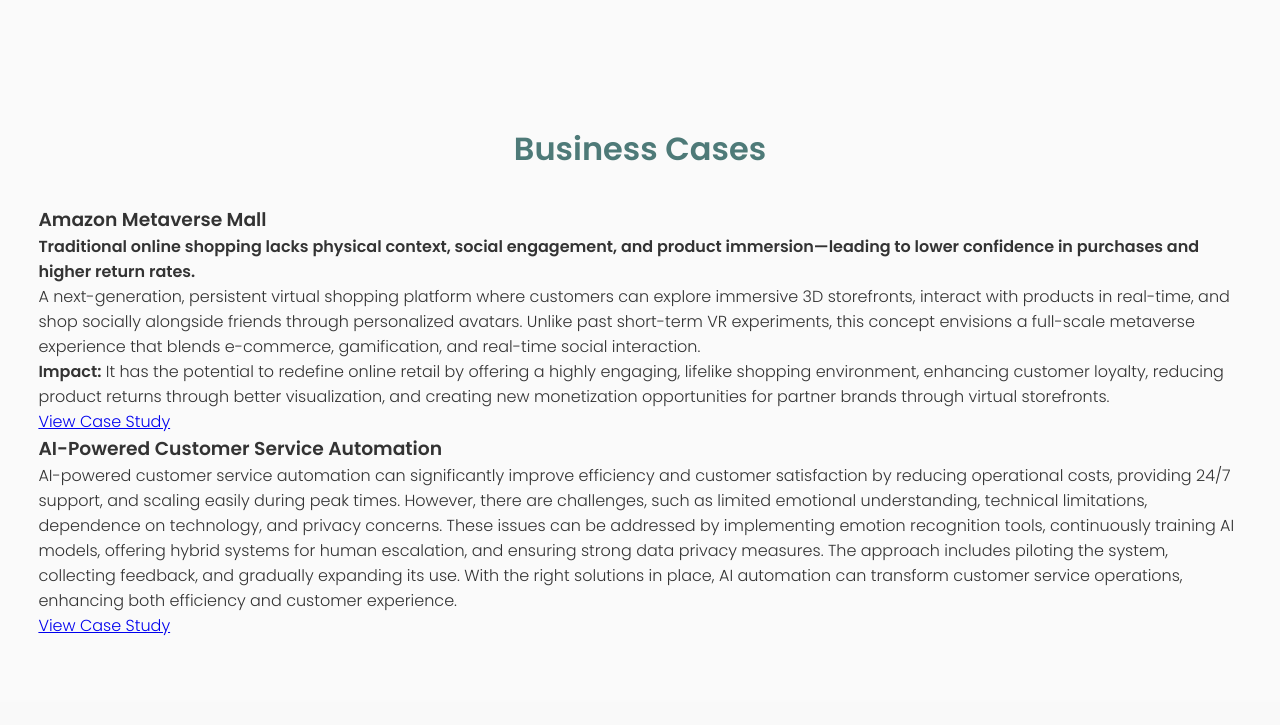
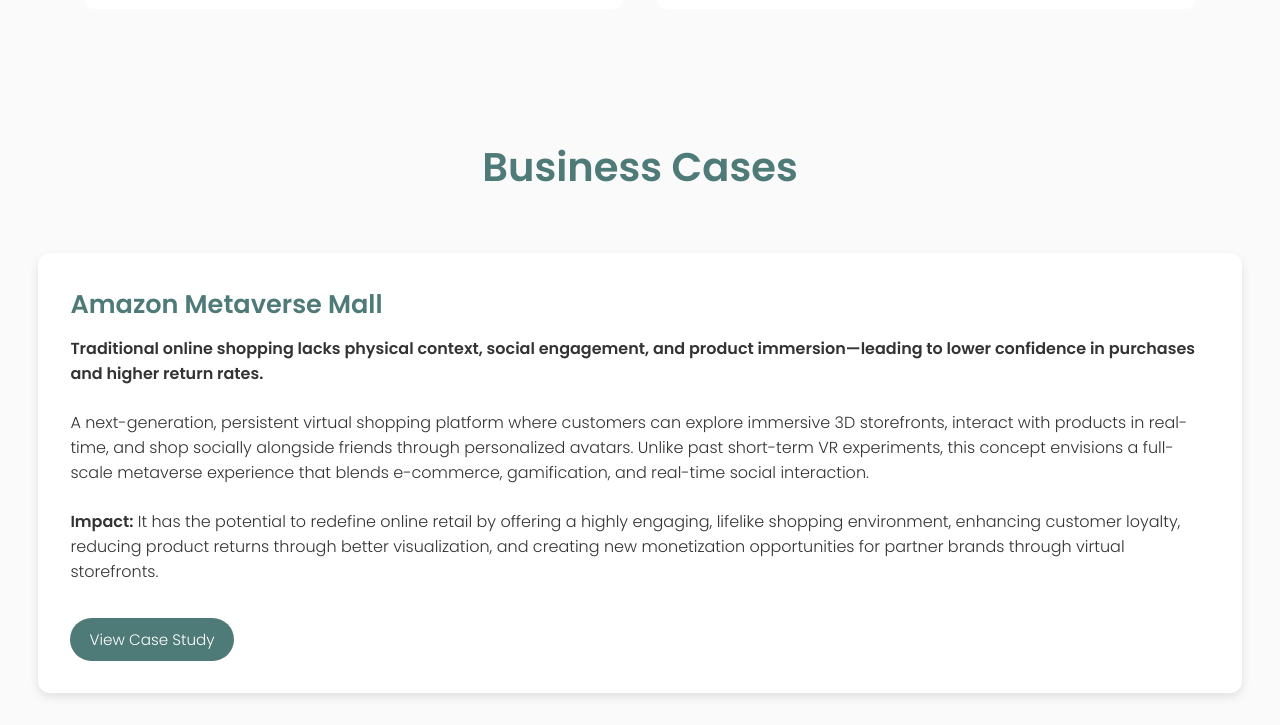
Before and after one commit to Sushmita-Math/sushmita-s_portfolio, a plain HTML site: page index.html in a window 1280 px wide. Shown: the part 2915-3640 px from the top of the page. Drawn offline with Linux system fonts and the light colour scheme.

Commit message:
Update style.css

```diff
--- a/style.css
+++ b/style.css
@@ -424,3 +424,85 @@
   padding-left: 20px;
   margin: 0;
 }
+#business-cases {
+  padding: 4rem 3vw;
+  background-color: #fafafa;
+}
+
+.section-heading {
+  text-align: center;
+  margin-bottom: 2rem;
+  font-size: 2.5rem;
+  color: #4E7A78;
+}
+
+#business-cases {
+  padding: 4rem 3vw;
+  background-color: #fafafa;
+}
+
+.section-heading {
+  text-align: center;
+  margin-bottom: 2rem;
+  font-size: 2.5rem;
+  color: #4E7A78;
+}
+
+.business-case-container {
+  display: flex;
+  flex-direction: column; /* Changed to column to stack the cards vertically */
+  gap: 2rem;
+  justify-content: center;
+  align-items: center;
+}
+
+.business-case-card {
+  background: #fff;
+  padding: 2rem;
+  border-radius: 12px;
+  box-shadow: 0 4px 10px rgba(0, 0, 0, 0.1);
+  margin: 1.5rem 0;
+  width: 100%; /* Adjusts the card width to be 100% of its container */
+  max-width: 1300px; /* Limit the maximum width */
+}
+
+.business-case-card h3 {
+  color: #4E7A78;
+  margin-bottom: 0.8rem;
+  font-size: 1.6rem;
+}
+
+.business-case-card p {
+  font-size: 1rem;
+  margin-bottom: 1.5rem;
+  color: #333;
+}
+
+.view-case-btn {
+  align-self: flex-start;
+  padding: 0.6rem 1.2rem;
+  background-color: #4E7A78;
+  color: white;
+  border-radius: 25px;
+  font-weight: 500;
+  text-decoration: none;
+  transition: background-color 0.3s ease;
+  font-size: 0.95rem;
+  display: inline-block;
+  margin-top: 10px;
+}
+
+.view-case-btn:hover {
+  background-color: #3d5c58;
+}
+
+.view-case-btn:active {
+  background-color: #3e8e41;
+}
+
+@media (max-width: 768px) {
+  .business-case-card {
+    width: 100%;
+    flex: 1 1 100%;
+  }
+}
```
